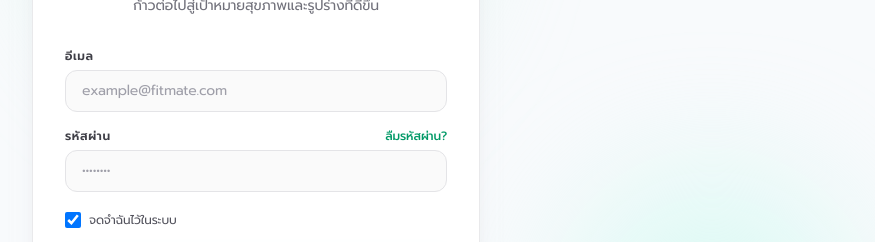
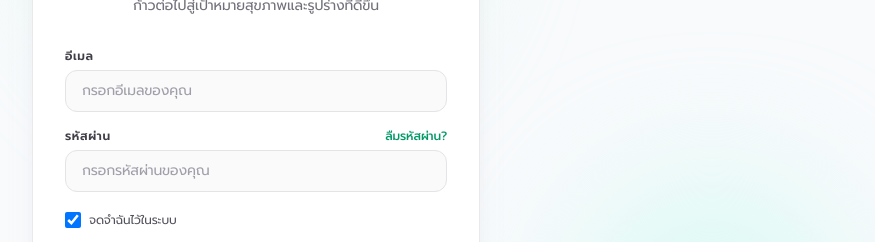
Before and after one commit to 6720210042-boop/FitMate, a Next.js app: page /login in a window 1280 px wide. Shown: the part 300-542 px from the top of the page, without its empty margins (384-1259 px from the left). Built offline with nearby package versions, Linux system fonts and the light colour scheme.

Commit message:
style: update email and password placeholders to friendly Thai text

```diff
--- a/app/login/page.tsx
+++ b/app/login/page.tsx
@@ -178,7 +178,7 @@ export default function LoginPage() {
               type="email"
               value={email}
               onChange={(e) => setEmail(e.target.value)}
-              placeholder="example@fitmate.com"
+              placeholder="กรอกอีเมลของคุณ"
               className="w-full px-4 py-2.5 rounded-xl bg-zinc-50 border border-zinc-200 text-sm text-zinc-900 placeholder-zinc-400 focus:bg-white focus:outline-none focus:border-emerald-500 focus:ring-2 focus:ring-emerald-500/20 transition"
               autoComplete="email"
             />
@@ -204,7 +204,7 @@ export default function LoginPage() {
               type="password"
               value={password}
               onChange={(e) => setPassword(e.target.value)}
-              placeholder="••••••••"
+              placeholder="กรอกรหัสผ่านของคุณ"
               className="w-full px-4 py-2.5 rounded-xl bg-zinc-50 border border-zinc-200 text-sm text-zinc-900 placeholder-zinc-400 focus:bg-white focus:outline-none focus:border-emerald-500 focus:ring-2 focus:ring-emerald-500/20 transition"
               autoComplete="current-password"
             />
```
